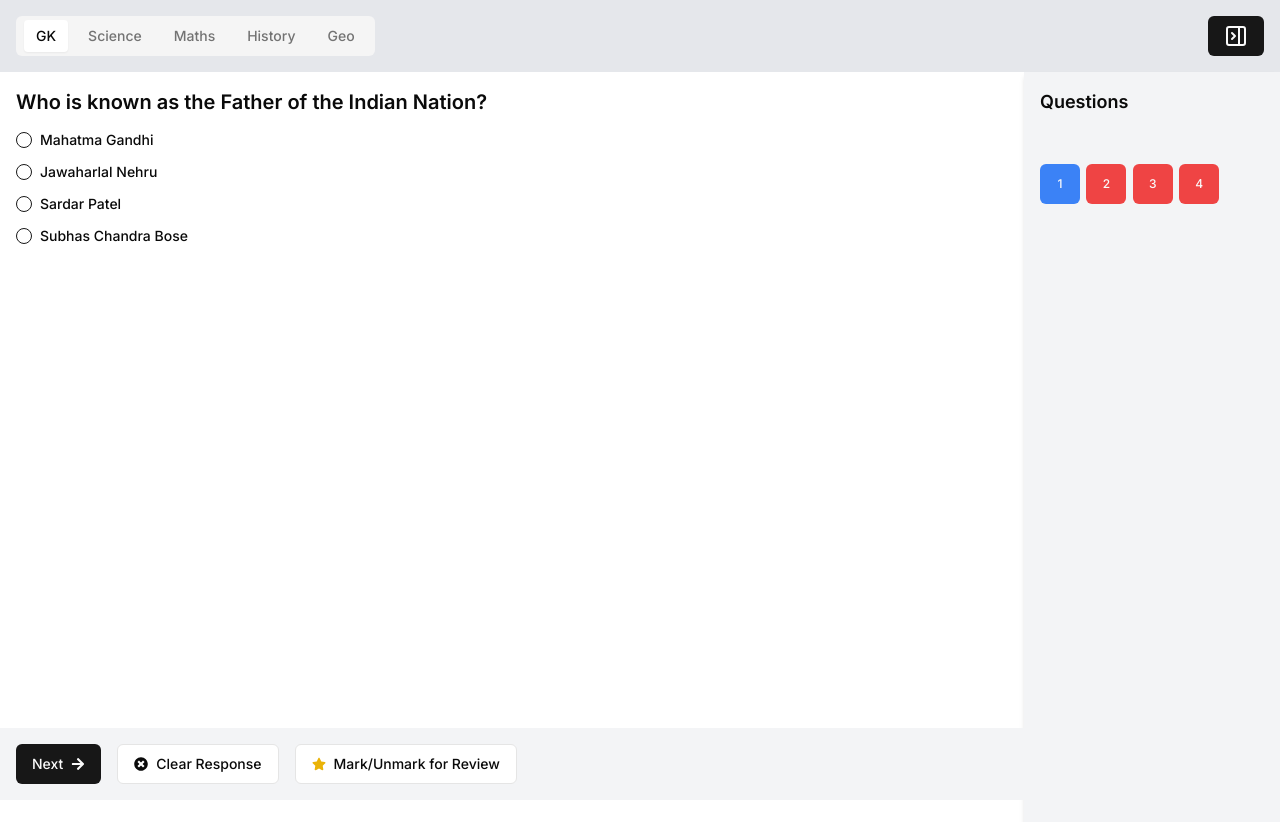
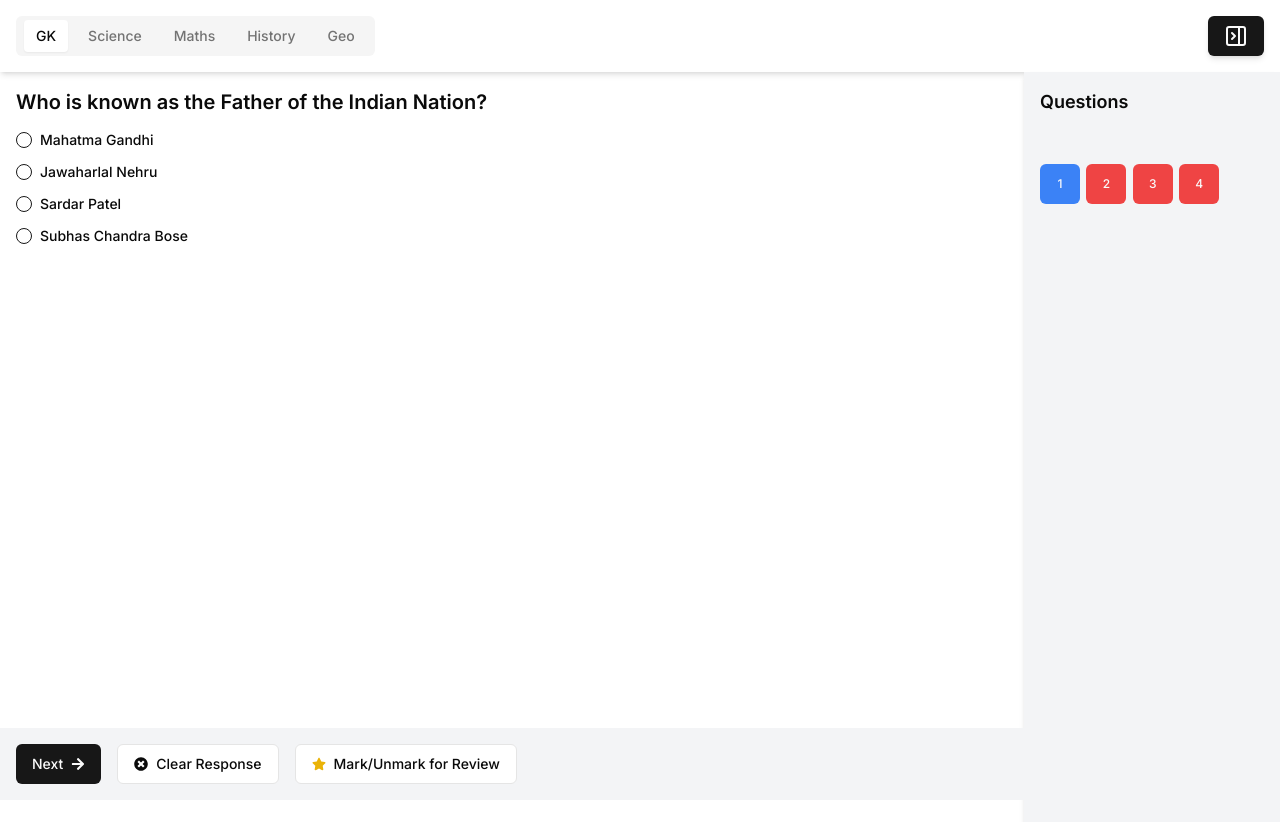
Before and after one commit to destx0/gquiz, a Next.js app: page /test in a window 1280 px wide. Shown: the top 822 px of the page. Built offline with nearby package versions, Linux system fonts and the light colour scheme.

Commit message:
added shadow to header

```diff
--- a/src/components/TestHeader.jsx
+++ b/src/components/TestHeader.jsx
@@ -10,13 +10,14 @@ const TestHeader = ({ setShowNavigation }) => {
 		useTestStore();
 
 	return (
-		<div className="bg-gray-200 p-4 flex items-center justify-between">
+		<div className="shadow-md p-4 flex items-center justify-between">
 			<div className="overflow-x-auto">
 				<Tabs
 					defaultValue={currentSectionIndex.toString()}
 					onValueChange={(value) =>
 						setCurrentSectionIndex(parseInt(value))
 					}
+					className=""
 				>
 					<TabsList className="flex px-2 gap-2">
 						{questions.map((section, index) => (
@@ -28,7 +29,7 @@ const TestHeader = ({ setShowNavigation }) => {
 				</Tabs>
 			</div>
 			<Button
-				className="ml-4 flex-shrink-0"
+				className="ml-4 flex-shrink-0 shadow-md"
 				onClick={() => setShowNavigation(!showNavigation)}
 			>
 				{showNavigation ? <PanelRightClose /> : <PanelRightOpen />}
```
